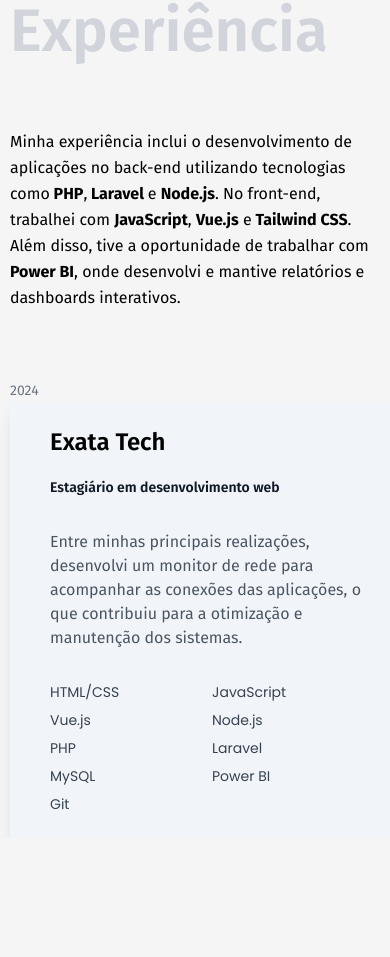
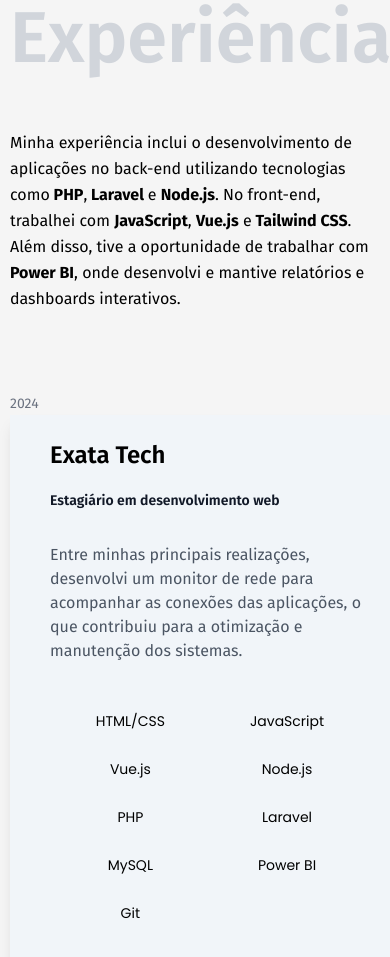
Before and after one commit to VitorHSilver/Portfolio, a React (Create React App) app: page / in a window 390 px wide. Shown: the part 855-1812 px from the top of the page. Before the commit the page ends 1693 px from the top, so only its background shows below. Built offline with nearby package versions, Linux system fonts and the light colour scheme.

Commit message:
Refactor layout and styles in Experience and Introduction components

```diff
--- a/src/App.css
+++ b/src/App.css
@@ -11,5 +11,12 @@ body {
 ul{
   font-family: 'Poppins', sans-serif;
 }
+@media (max-width:1200px){
+  #thumb-grid{
+      display: grid;
+      gap: 20px;
+      grid-template-columns: repeat(auto-fit , minmax(100px,1fr));
+  }
+}
 
 /* Hover links */
--- a/src/Experience.js
+++ b/src/Experience.js
@@ -1,8 +1,14 @@
 function Experience() {
      return (
-          <section aria-label="#experiencia" id="#experiencia" className="grid-cols-2 mt-64 relative">
-               <h2 className="text-9xl font-semibold text-gray-300 mb-56 max-sm:text-6xl max-smallscreen:text-5xl">Experiência</h2>
-               <div className="w-1/2 flex text-right mb-60 absolute right-4 top-40 max-md:w-full max-md:text-left max-md:pl-4 max-sm:w-full max-sm:top-32">
+          <section
+               aria-label="#experiencia"
+               id="#experiencia"
+               className="grid-cols-custom-layout mt-64 relative mb-40 "
+          >
+               <h2 className="text-9xl font-semibold text-gray-300 mb-56 max-sm:text-7xl max-smallscreen:text-5xl">
+                    Experiência
+               </h2>
+               <div className="w-1/2 flex text-right mb-60 absolute right-4 top-40 max-md:w-full max-md:text-left max-md:pl-4 max-sm:w-full max-sm:top-32 ">
                     <p className="leading-relaxed max-w-prose relative mb-4">
                          Minha experiência inclui o desenvolvimento de aplicações no back-end utilizando tecnologias
                          como
@@ -13,7 +19,7 @@ function Experience() {
                     </p>
                </div>
                <span className="inline-block mt-8 text-sm text-gray-500 max-smartphone:mt-24">2024</span>
-               <div className="bg-slate-100 grid grid-cols-2 p-6   shadow-lg max-lg:w-1/2 absolute max-md:w-full pl-10 max-smartphone:grid-cols-1 max-md:gap-4">
+               <div className="bg-slate-100 grid grid-cols-2 p-6 shadow-lg max-lg:w-full mr-1 absolute max-md:w-full pl-10 max-smartphone:grid-cols-1 max-md:gap-4 ">
                     <h3 className="text-2xl font-semibold">Exata Tech</h3>
                     <span className="block text-sm font-semibold text-gray-900 mb-4 mt-1">
                          Estagiário em desenvolvimento web
@@ -23,16 +29,16 @@ function Experience() {
                          das aplicações, o que contribuiu para a otimização e manutenção dos sistemas.
                     </p>
 
-                    <ul className="grid grid-cols-3 gap-2 text-sm text-gray-700 max-md:grid-cols-2 ">
-                         <li>HTML/CSS</li>
-                         <li>JavaScript</li>
-                         <li>Vue.js</li>
-                         <li>Node.js</li>
-                         <li>PHP</li>
-                         <li>Laravel</li>
-                         <li>MySQL</li>
-                         <li>Power BI</li>
-                         <li>Git</li>
+                    <ul id="thumb-grid" className="grid grid-cols-3 justify-items-center gap-2 shadow-md  text-sm text-gray-900 bg-slate-200/40 max-smartphone:shadow-none max-smartphone:bg-transparent p-3 rounded  ">
+                         <li className="bg-gray-300/50 text-black  py-1 w-28 rounded-md text-center max-smartphone:bg-transparent">HTML/CSS</li>
+                         <li className="bg-gray-300/50 text-black  py-1 w-28 rounded-md text-center max-smartphone:bg-transparent">JavaScript</li>
+                         <li className="bg-gray-300/50 text-black  py-1 w-28 rounded-md text-center max-smartphone:bg-transparent">Vue.js</li>
+                         <li className="bg-gray-300/50 text-black  py-1 w-28 rounded-md text-center max-smartphone:bg-transparent">Node.js</li>
+                         <li className="bg-gray-300/50 text-black  py-1 w-28 rounded-md text-center max-smartphone:bg-transparent">PHP</li>
+                         <li className="bg-gray-300/50 text-black  py-1 w-28 rounded-md text-center max-smartphone:bg-transparent">Laravel</li>
+                         <li className="bg-gray-300/50 text-black  py-1 w-28 rounded-md text-center max-smartphone:bg-transparent">MySQL</li>
+                         <li className="bg-gray-300/50 text-black  py-1 w-28 rounded-md text-center max-smartphone:bg-transparent">Power BI</li>
+                         <li className="bg-gray-300/50 text-black  py-1 w-28 rounded-md text-center max-smartphone:bg-transparent">Git</li>
                     </ul>
                </div>
           </section>
--- a/tailwind.config.js
+++ b/tailwind.config.js
@@ -9,6 +9,9 @@ module.exports = {
                gridTemplateColumns: {
                     'custom-layout': '1fr 2fr',
                },
+               // gridRespoTemplateColumns: {
+               //      'auto-fit-minmax': 'repeat(auto-fit, minmax(300px, 1fr))',
+               // },
                screens: {
                     smartphone: '400px',
                     smallscreen: '200px',
```
